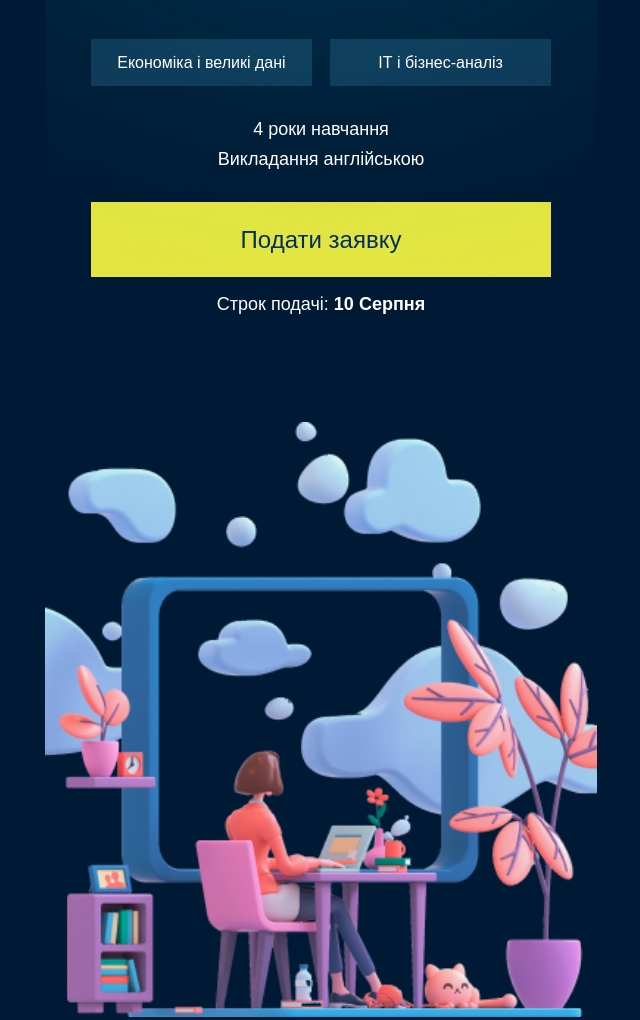
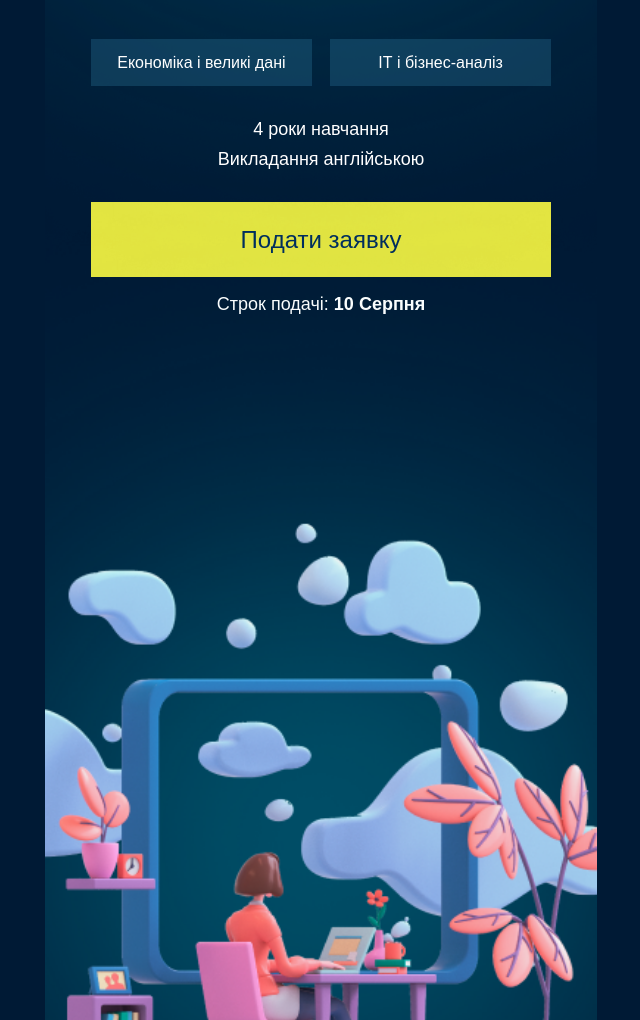
Before and after one commit to NikBezkorovaynyi/Beetroot, a plain HTML site: page Lesson 7/index.html in a window 1280 px wide. Shown: the part 780-1800 px from the top of the page, without its empty margins (319-959 px from the left). Drawn offline with Linux system fonts and the light colour scheme.

Commit message:
backgroun

```diff
--- a/Lesson 7/css/style.css
+++ b/Lesson 7/css/style.css
@@ -145,8 +145,8 @@ body {
 
     width: 120%;
     margin-left: -10%;
-    margin-top: -55px;
-    margin-bottom: 81.3px;
+    margin-top: -355px;
+    margin-bottom: -318.7px;
 }
 
 .backgroun{
--- a/Lesson 7/index.html
+++ b/Lesson 7/index.html
@@ -42,7 +42,7 @@
         <!-- about start -->
         <section class="about">
             <div class="container about__containe">
-                <img class="backgraun about__img" src="./img/Layer 0 1.png" alt="about img" width="300">
+                <img class="backgraun about__img" src="./img/Group 200.png" alt="about img" width="300">
                 <h2 class="about__title">Коротко про
                     програму</h2>
 
```
Also changed, not shown: Lesson 7/img/Group 200.png (added).
